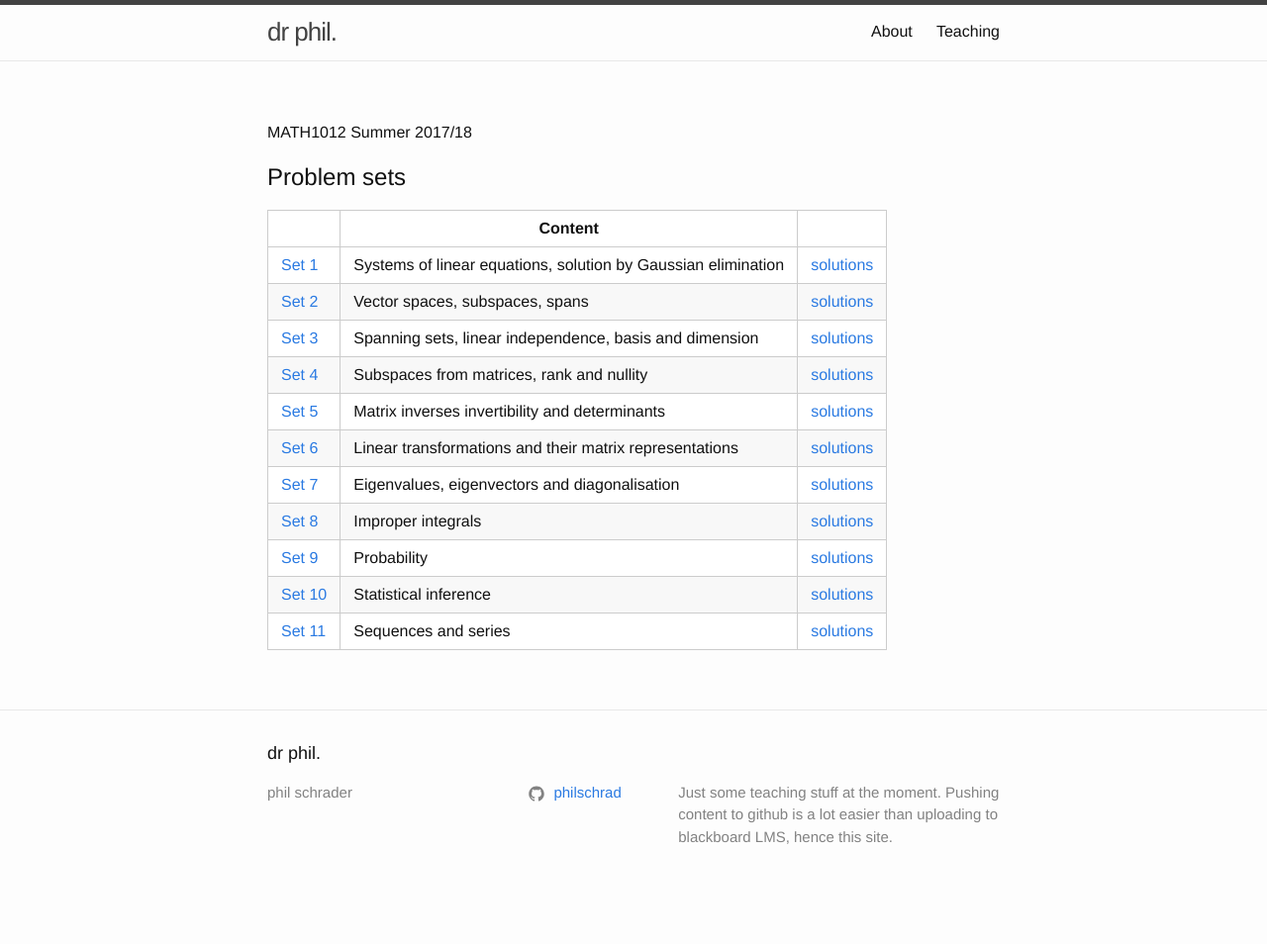
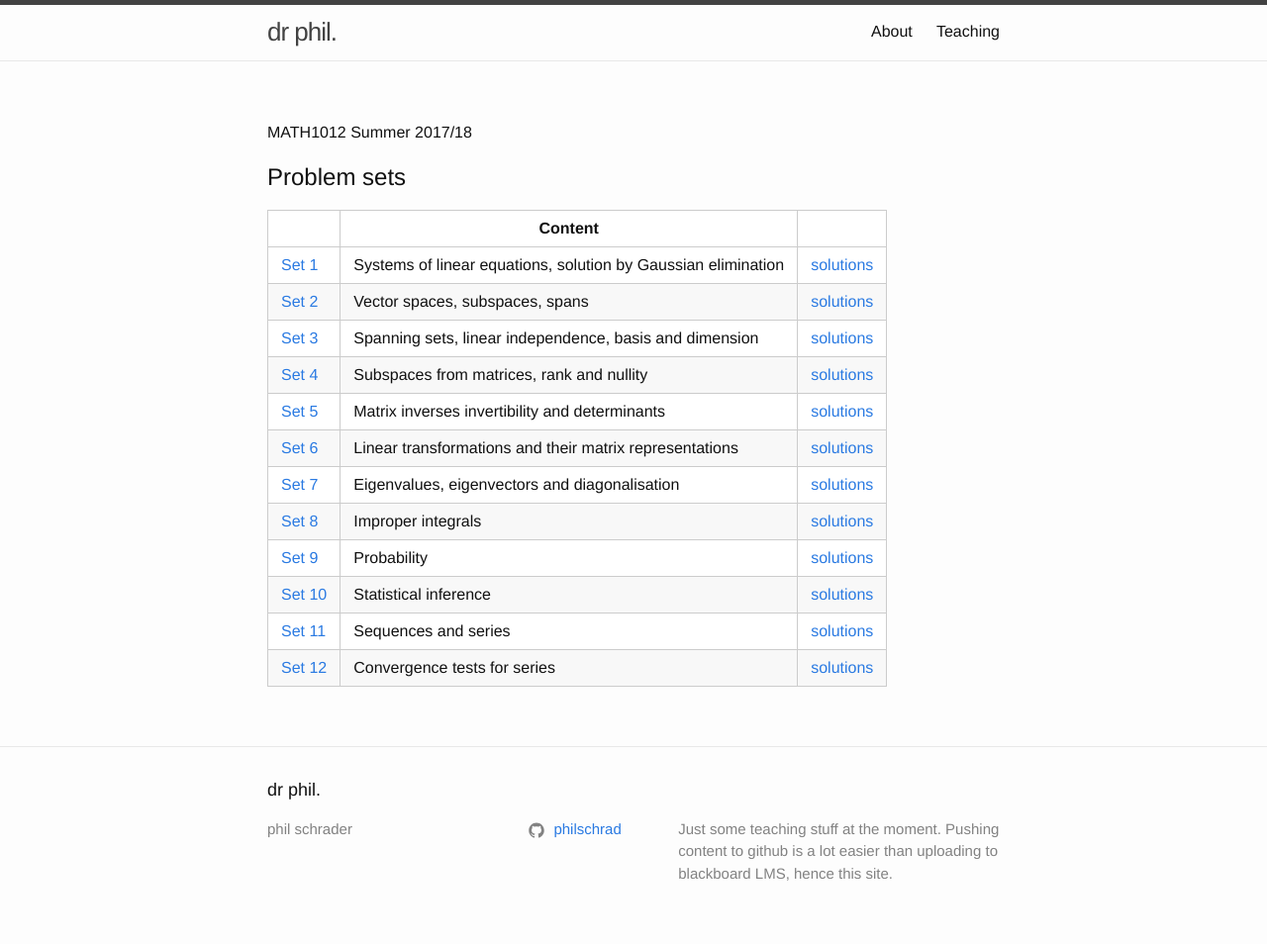
Before and after one commit to philschrad/philschrad.github.io, a Jekyll site: the page built from pages/MATH1012_problems.md, in a window 1280 px wide. Shown: the whole page at 99% size. Built offline with Jekyll 4.4.1, drawn with Linux system fonts in a browser that asks for light colours; before the commit the page ends 917 px from its top, so only the background shows below that.

Commit message:
series problems and cheat sheet

```diff
--- a/pages/MATH1012_problems.md
+++ b/pages/MATH1012_problems.md
@@ -19,3 +19,4 @@ MATH1012 Summer 2017/18
 [Set 9](https://lms.uwa.edu.au/bbcswebdav/courses/MATH1012_TS-SUMM-B_2018/problem%20sets/workshop_9.pdf)|Probability| [solutions](https://lms.uwa.edu.au/bbcswebdav/courses/MATH1012_TS-SUMM-B_2018/problem%20sets/workshop_9_soln.pdf)
 [Set 10](https://lms.uwa.edu.au/bbcswebdav/courses/MATH1012_TS-SUMM-B_2018/problem%20sets/workshop_10.pdf)|Statistical inference| [solutions](https://lms.uwa.edu.au/bbcswebdav/courses/MATH1012_TS-SUMM-B_2018/problem%20sets/workshop_10_soln.pdf)
 [Set 11](https://lms.uwa.edu.au/bbcswebdav/courses/MATH1012_TS-SUMM-B_2018/problem%20sets/workshop_11.pdf)|Sequences and series| [solutions](https://lms.uwa.edu.au/bbcswebdav/courses/MATH1012_TS-SUMM-B_2018/problem%20sets/workshop_11_soln.pdf)
+[Set 12](https://lms.uwa.edu.au/bbcswebdav/courses/MATH1012_TS-SUMM-B_2018/problem%20sets/workshop_12.pdf)|Convergence tests for series| [solutions](https://lms.uwa.edu.au/bbcswebdav/courses/MATH1012_TS-SUMM-B_2018/problem%20sets/workshop_12_soln.pdf)
```
Also changed, not shown: pages/MATH1012_lectures.md (+2 -0 lines), 1 other file.
